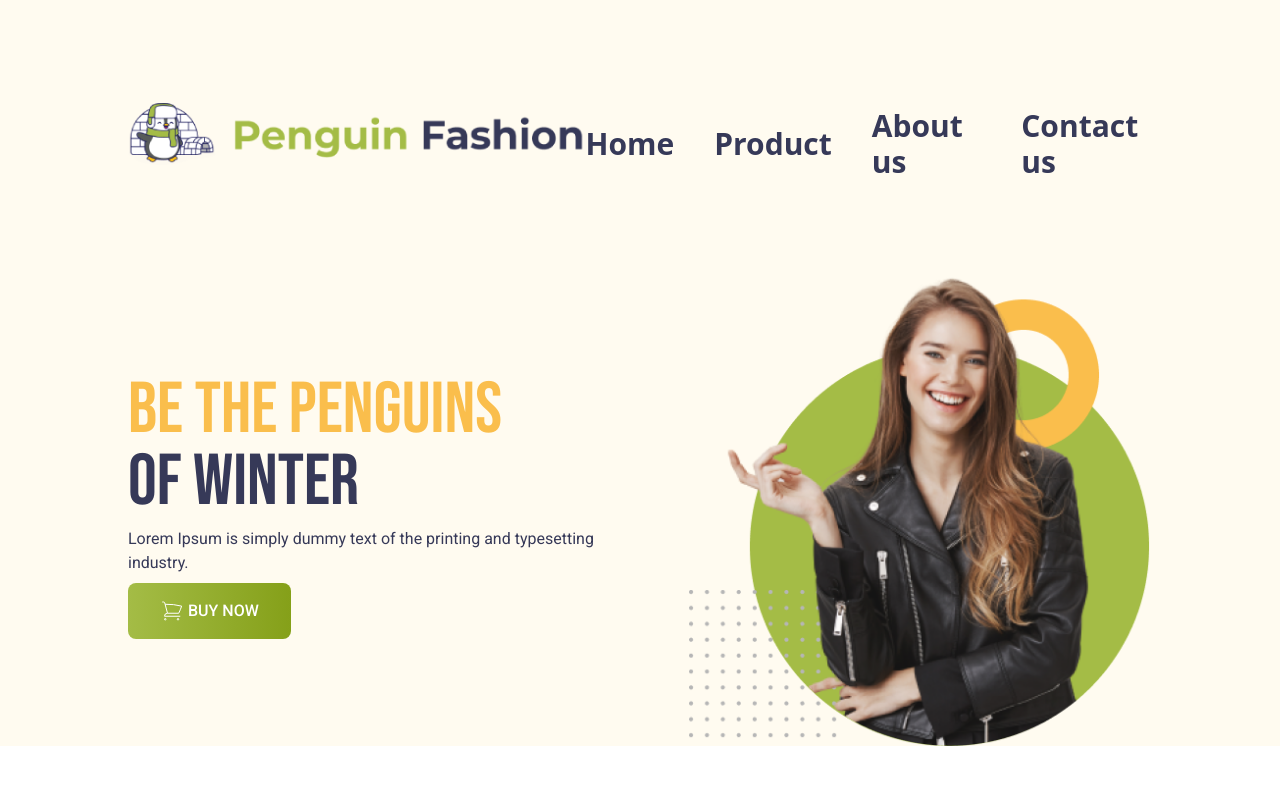
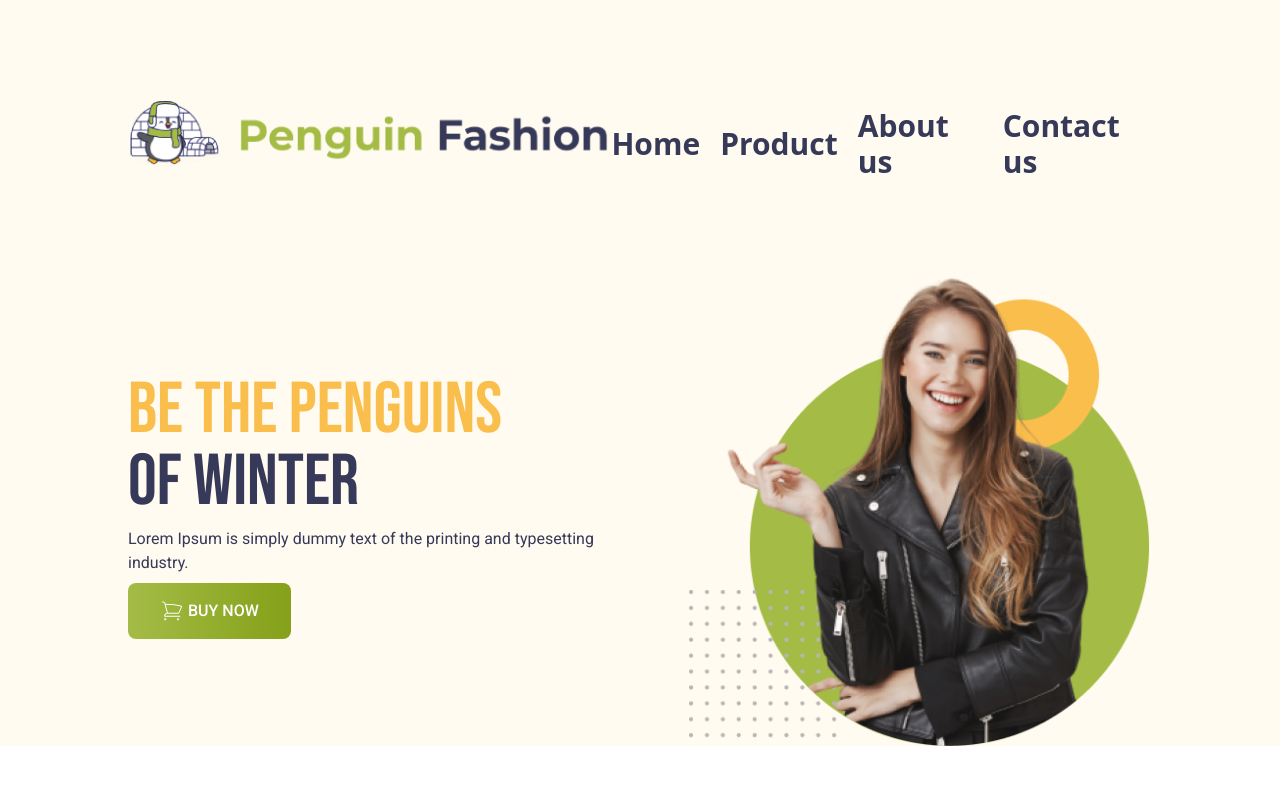
Before and after one commit to oworkmahade/Penguin-Fashion, a plain HTML site: page index.html in a window 1280 px wide. Shown: the top 800 px of the page. Drawn offline with nearby package versions, Linux system fonts and the light colour scheme.

Commit message:
menu revised

```diff
--- a/index.html
+++ b/index.html
@@ -36,7 +36,7 @@
                 </div>
                 <div class="nav-menu">
                     <ul
-                        class="flex flex-col items-center md:flex-row md:gap-10 text-xl md:text-3xl text-[#363958] font-bold">
+                        class="flex flex-col items-center md:flex-row md:gap-5 text-xl md:text-3xl text-[#363958] font-bold">
                         <li><a href="#">Home</a></li>
                         <li><a href="#">Product</a></li>
                         <li><a href="#">About us</a></li>
```
